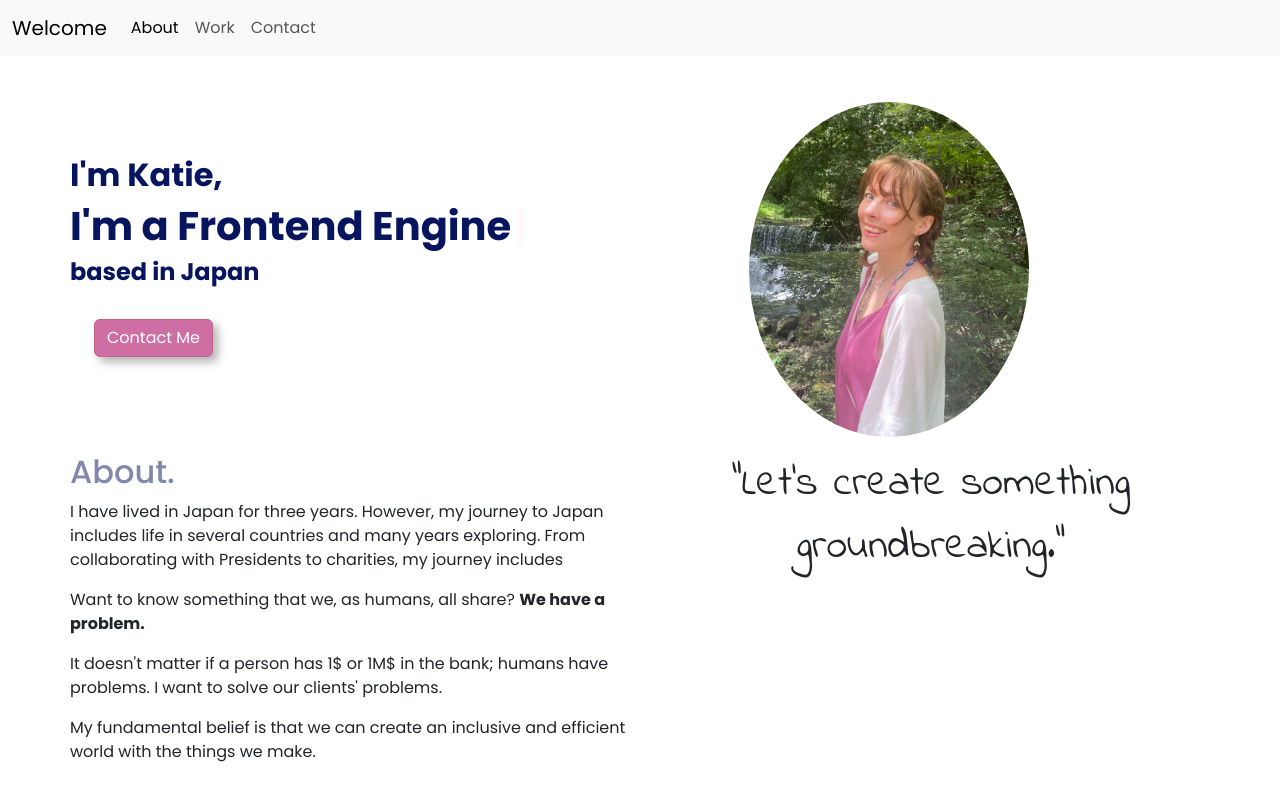
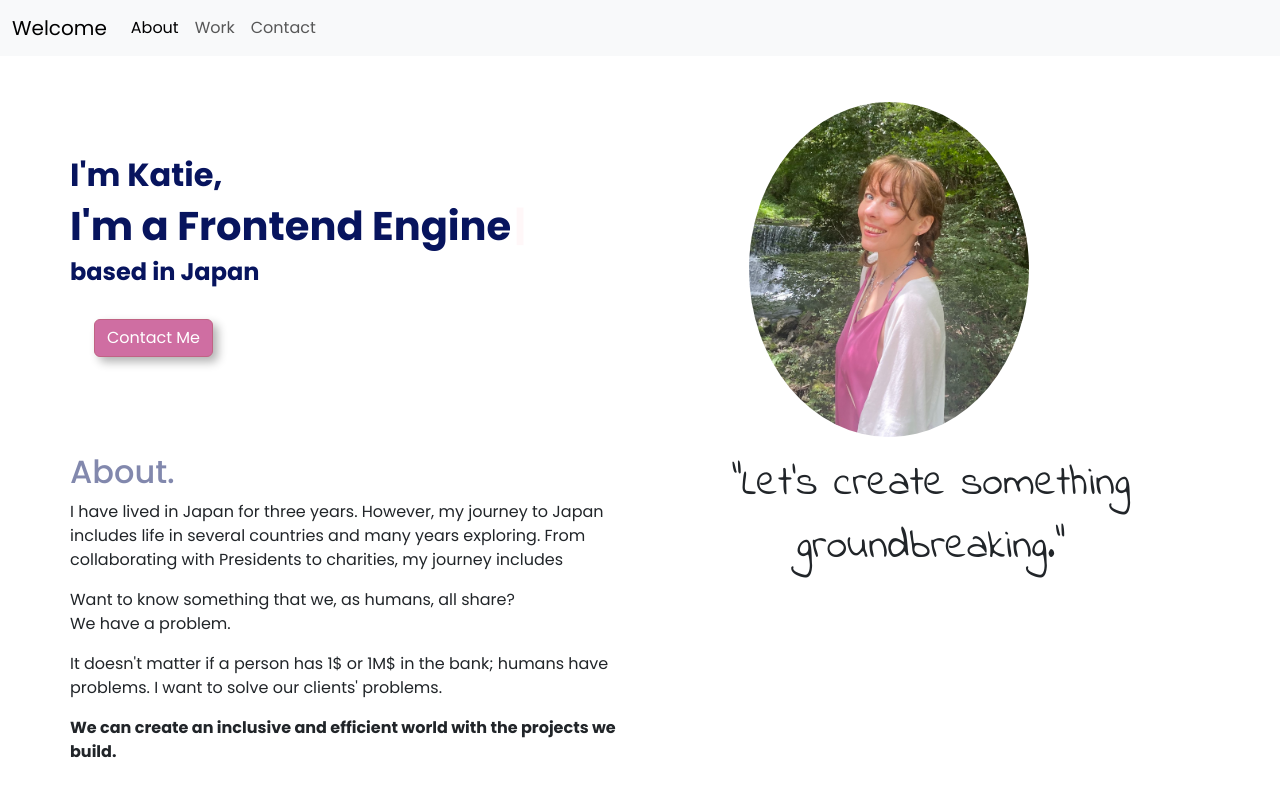
Before and after one commit to misskatiemarple/portfolio-react, a React (Create React App) app: page / in a window 1280 px wide. Shown: the top 800 px of the page. Built offline with nearby package versions, Linux system fonts and the light colour scheme.

Commit message:
text update

```diff
--- a/src/About.js
+++ b/src/About.js
@@ -19,15 +19,17 @@ export default function About() {
             </p>
             <p>
               Want to know something that we, as humans, all share?{" "}
-              <strong>We have a problem.</strong>
+              <p> We have a problem.</p>
             </p>
             <p>
               It doesn't matter if a person has 1$ or 1M$ in the bank; humans
               have problems. I want to solve our clients' problems.{" "}
             </p>
             <p>
-              My fundamental belief is that we can create an inclusive and
-              efficient world with the things we make.
+              <strong>
+                We can create an inclusive and efficient world with the projects
+                we build.
+              </strong>
             </p>
           </p>
         </div>
```
